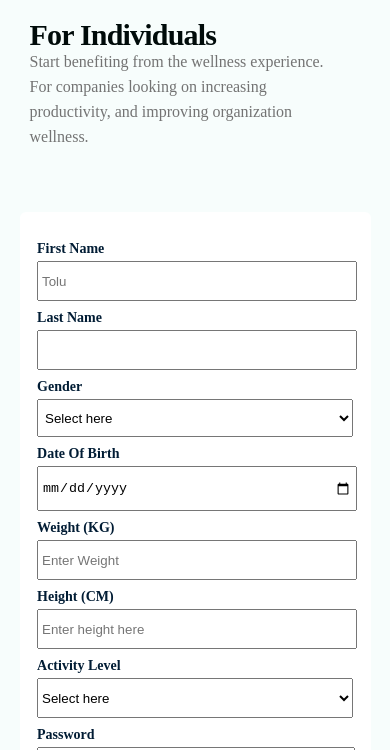
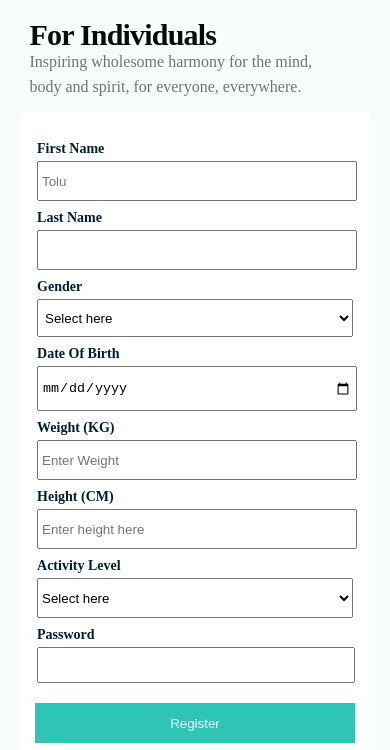
Before and after one commit to afaraitsulaimon/altschool-assignment-2, a plain HTML site: page index.html in a window 390 px wide. Shown: the part 63-813 px from the top of the page. Drawn offline with Linux system fonts and the light colour scheme.

Commit message:
modified the design for the text displaying on small screen

```diff
--- a/css/style.css
+++ b/css/style.css
@@ -123,6 +123,19 @@ line-height: 50px;
     color:  #737373;
     line-height: 25px;
     width: 90%;
+
+    }
+
+
+    .wrapper main .left-content .innerForLeftContent .mobileContent{
+
+    /* font-size: 16px;
+    font-weight: 400;
+    color:  #737373;
+    line-height: 25px;
+    width: 90%; */
+
+    display: none;
 
     }
 
@@ -420,6 +433,7 @@ line-height: 50px;
     .left-content{
 
         width: 100%;
+        margin-bottom: -100px;
         /* background-color: yellow; */
     }
 
@@ -452,6 +466,13 @@ line-height: 50px;
 
     .wrapper main .left-content .innerForLeftContent p{
 
+       display: none;
+
+        }
+
+         .wrapper main .left-content .innerForLeftContent .mobileContent{
+
+            display: block;
         font-size: 16px;
         font-weight: 300;
         color:  #737373;
--- a/index.html
+++ b/index.html
@@ -20,6 +20,7 @@
             <div class="innerForLeftContent">
                 <h2>For Individuals</h2>
                 <p>Start benefiting from the wellness experience. For companies looking on increasing productivity, and improving organization wellness.</p>
+                <p class="mobileContent">Inspiring wholesome harmony for the mind, body and spirit, for everyone, everywhere.</p>
             </div>
         </div>
 
```
